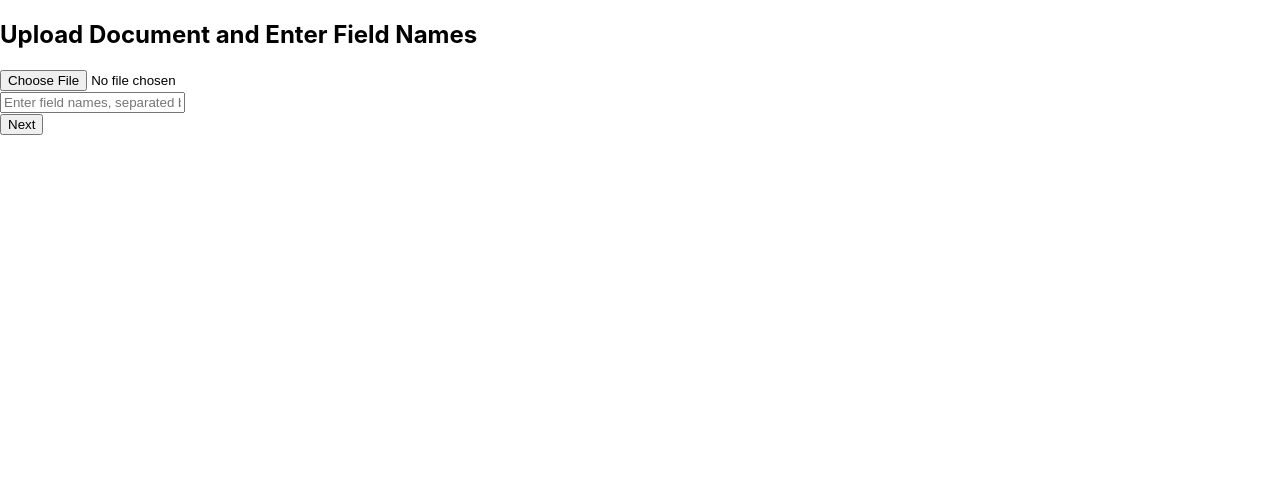
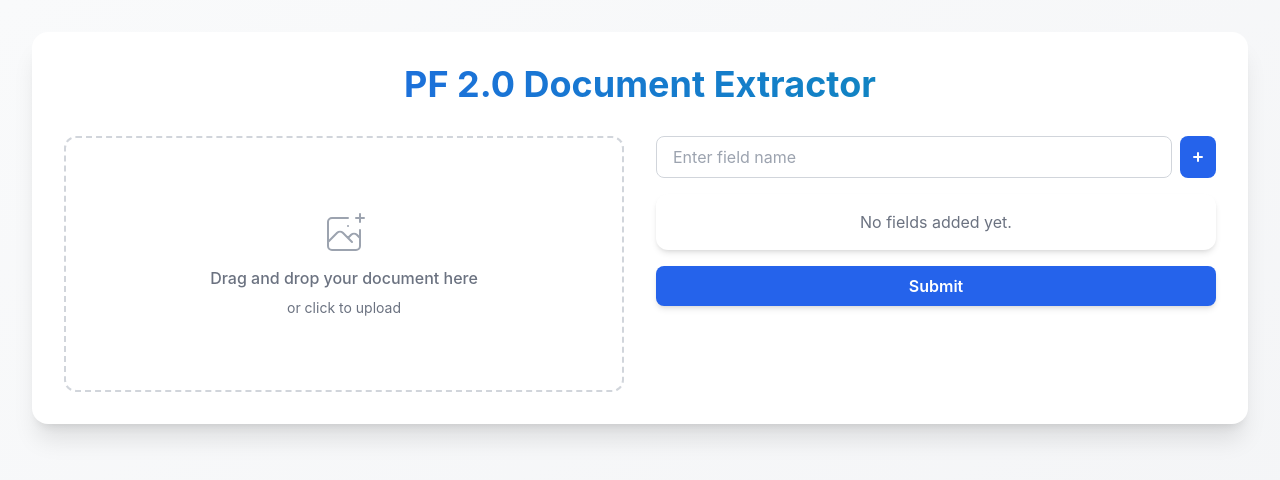
Before and after one commit to Tanya1227/PF_Prototype, a React (Create React App) app: page / in a window 1280 px wide. Shown: the top 480 px of the page. Built offline with nearby package versions, Linux system fonts and the light colour scheme.

Commit message:
changed ui

```diff
--- a/package.json
+++ b/package.json
@@ -6,6 +6,7 @@
     "@testing-library/jest-dom": "^5.17.0",
     "@testing-library/react": "^13.4.0",
     "@testing-library/user-event": "^13.5.0",
+    "pdfjs-dist": "^2.10.377",
     "react": "^18.3.1",
     "react-dom": "^18.3.1",
     "react-router-dom": "^6.27.0",
@@ -35,5 +36,8 @@
       "last 1 firefox version",
       "last 1 safari version"
     ]
+  },
+  "devDependencies": {
+    "tailwindcss": "^3.4.14"
   }
 }
--- a/src/DocumentForm.js
+++ b/src/DocumentForm.js
@@ -1,96 +1,202 @@
 import React, { useState } from 'react';
-import { useNavigate } from 'react-router-dom';
+import PDFViewer from './utils/PDFViewer'; // Assuming you have this component
 
-function App() {
+const OCRApp = () => {
+  const [fields, setFields] = useState([]);
   const [file, setFile] = useState(null);
-  const [fieldNames, setFieldNames] = useState('');
-  const navigate = useNavigate();
+  const [fieldName, setFieldName] = useState('');
+  const [isDragging, setIsDragging] = useState(false);
 
   const handleFileChange = (e) => {
-    setFile(e.target.files[0]);
+    const selectedFile = e.target.files[0];
+    if (selectedFile && (selectedFile.type === 'application/pdf' || selectedFile.type.startsWith('image/'))) {
+      setFile(selectedFile);
+    } else {
+      alert('Please upload an image or a PDF file.');
+    }
   };
 
-  const handleFieldNamesChange = (e) => {
-    setFieldNames(e.target.value);
+  const handleDrop = (e) => {
+    e.preventDefault();
+    const selectedFile = e.dataTransfer.files[0];
+    if (selectedFile && (selectedFile.type === 'application/pdf' || selectedFile.type.startsWith('image/'))) {
+      setFile(selectedFile);
+    } else {
+      alert('Please upload an image or a PDF file.');
+    }
+    setIsDragging(false);
   };
 
-  const handleSubmit = (e) => {
+  const handleDragOver = (e) => {
     e.preventDefault();
+    setIsDragging(true);
+  };
 
-    if (!file || !fieldNames) {
-      alert('Please upload a file and enter field names.');
-      return;
+  const handleDragLeave = () => {
+    setIsDragging(false);
+  };
+
+  const handleAddField = () => {
+    if (fieldName) {
+      setFields((prevFields) => [...prevFields, fieldName]);
+      setFieldName('');
     }
+  };
 
-    // Split field names by comma and trim whitespace
-    const enteredFieldNames = fieldNames.split(',').map(name => name.trim());
+  const handleReplaceFile = () => {
+    setFile(null);
+  };
 
-    // Simulating the backend response with static data
-    const mockBackendResponse = [
-      {
-        "serialNo": "1",
-        "id": "14",
-        "entityValue": "US-001",
-        "entityName": "Location",
-        "pixelCoord": [[652.0, 211.0], [695.0, 211.0], [695.0, 227.0], [652.0, 227.0]]
-      },
-      {
-        "serialNo": "2",
-        "id": "15",
-        "entityValue": "John",
-        "entityName": "Name",
-        "pixelCoord": [[55.0, 235.0], [83.0, 235.0], [83.0, 249.0], [55.0, 249.0]]
-      },
-      {
-        "serialNo": "3",
-        "id": "33",
-        "entityValue": "2312/2019",
-        "entityName": "Date",
-        "pixelCoord": [[637.0, 265.0], [695.0, 265.0], [695.0, 277.0], [637.0, 277.0]]
-      },
-      {
-        "serialNo": "4",
-        "id": "60",
-        "entityValue": "$154.06",
-        "entityName": "Amount",
-        "pixelCoord": [[626.0, 555.0], [685.0, 555.0], [685.0, 575.0], [626.0, 575.0]]
-      }
-    ];
-
-    // Filter the backend response to include only the entered field names
-    const filteredFieldData = mockBackendResponse.filter(field =>
-      enteredFieldNames.includes(field.entityName)
-    );
-
-    // Navigate to the viewer page with the filtered backend response and document
-    navigate('/viewer', {
-      state: {
-        fieldData: filteredFieldData,
-        documentUrl: URL.createObjectURL(file)
-      }
-    });
+  const handleSubmit = () => {
+    console.log('Submitting:', { fields, file });
+    // Add your API logic here
   };
 
   return (
-    <div>
-      <h2>Upload Document and Enter Field Names</h2>
-      <form onSubmit={handleSubmit}>
-        <div>
-          <input type="file" accept=".pdf,.png,.jpg,.jpeg" onChange={handleFileChange} required />
+    <div className="min-h-screen bg-gradient-to-br from-gray-50 to-gray-100 p-4 sm:p-6 md:p-8">
+      <div className="w-full h-full mx-auto bg-white rounded-2xl shadow-xl overflow-hidden">
+        <div className="p-6 sm:p-8">
+          <h1 className="text-3xl sm:text-4xl font-bold mb-8 text-center bg-clip-text text-transparent bg-gradient-to-r from-blue-600 to-cyan-600">
+            PF 2.0 Document Extractor
+          </h1>
+          <div className="grid grid-cols-1 md:grid-cols-2 gap-8">
+            {/* Left Section: Upload Area */}
+            <div className="space-y-4">
+              {!file ? (
+                <div
+                  className={`border-2 border-dashed rounded-xl p-8 h-64 flex flex-col items-center justify-center transition-all duration-200 ${
+                    isDragging
+                      ? 'border-blue-500 bg-blue-50'
+                      : 'border-gray-300 hover:border-blue-400 hover:bg-gray-50'
+                  }`}
+                  onDragOver={handleDragOver}
+                  onDragLeave={handleDragLeave}
+                  onDrop={handleDrop}
+                >
+                  <input
+                    type="file"
+                    accept="image/*,application/pdf"
+                    onChange={handleFileChange}
+                    className="hidden"
+                    id="file-upload"
+                  />
+                  <label
+                    htmlFor="file-upload"
+                    className="cursor-pointer text-gray-500 space-y-2 text-center"
+                  >
+                    <svg
+                      className="mx-auto h-12 w-12 text-gray-400"
+                      stroke="currentColor"
+                      fill="none"
+                      viewBox="0 0 48 48"
+                      aria-hidden="true"
+                    >
+                      <path
+                        d="M28 8H12a4 4 0 00-4 4v20m32-12v8m0 0v8a4 4 0 01-4 4H12a4 4 0 01-4-4v-4m32-4l-3.172-3.172a4 4 0 00-5.656 0L28 28M8 32l9.172-9.172a4 4 0 015.656 0L28 28m0 0l4 4m4-24h8m-4-4v8m-12 4h.02"
+                        strokeWidth={2}
+                        strokeLinecap="round"
+                        strokeLinejoin="round"
+                      />
+                    </svg>
+                    <span className="block font-medium">
+                      Drag and drop your document here
+                    </span>
+                    <span className="block text-sm">or click to upload</span>
+                  </label>
+                </div>
+              ) : (
+                <div className="flex flex-col items-center">
+                  {file.type.startsWith('image/') ? (
+                    <img
+                      src={URL.createObjectURL(file)}
+                      alt="Preview"
+                      className="h-72 object-contain rounded-lg shadow-lg mb-4"
+                    />
+                  ) : (
+                    <PDFViewer file={file} />
+                  )}
+                  <button
+                    onClick={handleReplaceFile}
+                    className="mt-4 bg-blue-600 text-white px-4 py-2 rounded"
+                  >
+                    Replace File
+                  </button>
+                </div>
+              )}
+            </div>
+
+            {/* Right Section: Field Input and List */}
+            <div className="space-y-4">
+              <div className="flex space-x-2">
+                <input
+                  type="text"
+                  value={fieldName}
+                  onChange={(e) => setFieldName(e.target.value)}
+                  className="flex-grow px-4 py-2 border border-gray-300 rounded-lg focus:outline-none focus:ring-2 focus:ring-blue-500"
+                  placeholder="Enter field name"
+                />
+                <button
+                  onClick={handleAddField}
+                  className="p-2 bg-blue-600 text-white rounded-lg hover:bg-blue-700 focus:outline-none focus:ring-2 focus:ring-blue-500 focus:ring-offset-2"
+                >
+                  <svg
+                    className="h-5 w-5"
+                    xmlns="http://www.w3.org/2000/svg"
+                    viewBox="0 0 20 20"
+                    fill="currentColor"
+                    aria-hidden="true"
+                  >
+                    <path
+                      fillRule="evenodd"
+                      d="M10 5a1 1 0 011 1v3h3a1 1 0 110 2h-3v3a1 1 0 11-2 0v-3H6a1 1 0 110-2h3V6a1 1 0 011-1z"
+                      clipRule="evenodd"
+                    />
+                  </svg>
+                </button>
+              </div>
+              <div className="bg-white rounded-xl shadow-md overflow-hidden">
+                {fields.length === 0 ? (
+                  <p className="text-gray-500 text-center p-4">No fields added yet.</p>
+                ) : (
+                  <ul className="divide-y divide-gray-200">
+                    {fields.map((field, index) => (
+                      <li key={index} className="flex items-center justify-between p-4">
+                        <span className="text-gray-700">{field}</span>
+                        <button
+                          onClick={() => setFields(fields.filter((_, i) => i !== index))}
+                          className="text-gray-400 hover:text-red-500 focus:outline-none"
+                        >
+                          <svg
+                            className="h-5 w-5"
+                            xmlns="http://www.w3.org/2000/svg"
+                            viewBox="0 0 20 20"
+                            fill="currentColor"
+                            aria-hidden="true"
+                          >
+                            <path
+                              fillRule="evenodd"
+                              d="M4.293 4.293a1 1 0 011.414 0L10 8.586l4.293-4.293a1 1 0 111.414 1.414L11.414 10l4.293 4.293a1 1 0 01-1.414 1.414L10 11.414l-4.293 4.293a1 1 0 01-1.414-1.414L8.586 10 4.293 5.707a1 1 0 010-1.414z"
+                              clipRule="evenodd"
+                            />
+                          </svg>
+                        </button>
+                      </li>
+                    ))}
+                  </ul>
+                )}
+              </div>
+              <button
+                onClick={handleSubmit}
+                className="w-full py-2 px-4 bg-blue-600 hover:bg-blue-700 focus:ring-blue-500 focus:ring-offset-blue-200 text-white transition ease-in duration-200 text-center text-base font-semibold shadow-md focus:outline-none focus:ring-2 focus:ring-offset-2 rounded-lg"
+              >
+                Submit
+              </button>
+            </div>
+          </div>
         </div>
-        <div>
-          <input
-            type="text"
-            placeholder="Enter field names, separated by commas"
-            value={fieldNames}
-            onChange={handleFieldNamesChange}
-            required
-          />
-        </div>
-        <button type="submit">Next</button>
-      </form>
+      </div>
     </div>
   );
-}
+};
 
-export default App;
+export default OCRApp;
--- /dev/null
+++ b/src/utils/PDFViewer.js
@@ -0,0 +1,64 @@
+import React, { useEffect, useRef, useState } from 'react';
+import { getDocument, GlobalWorkerOptions } from 'pdfjs-dist/build/pdf';
+
+// Set the path to the worker script
+GlobalWorkerOptions.workerSrc = `https://cdnjs.cloudflare.com/ajax/libs/pdf.js/2.10.377/pdf.worker.js`;
+
+const PDFViewer = ({ file }) => {
+  const canvasRef = useRef();
+  const [numPages, setNumPages] = useState(null);
+  const [pageNumber, setPageNumber] = useState(1);
+
+  useEffect(() => {
+    const loadingTask = getDocument(URL.createObjectURL(file));
+    loadingTask.promise.then((pdf) => {
+      setNumPages(pdf.numPages);
+      renderPage(pageNumber, pdf);
+    }, (reason) => {
+      console.error(reason);
+    });
+  }, [file, pageNumber]);
+
+  const renderPage = (num, pdf) => {
+    pdf.getPage(num).then((page) => {
+      const canvas = canvasRef.current;
+      const context = canvas.getContext('2d');
+      const viewport = page.getViewport({ scale: 1 });
+      canvas.height = viewport.height;
+      canvas.width = viewport.width;
+
+      const renderContext = {
+        canvasContext: context,
+        viewport: viewport,
+      };
+      page.render(renderContext);
+    });
+  };
+
+  return (
+    <div className="flex flex-col items-center">
+      <canvas ref={canvasRef} />
+      <div className="flex space-x-2 mt-2">
+        <button
+          disabled={pageNumber <= 1}
+          onClick={() => setPageNumber((prev) => prev - 1)}
+          className="bg-blue-500 text-white px-4 py-2 rounded"
+        >
+          Previous
+        </button>
+        <button
+          disabled={pageNumber >= numPages}
+          onClick={() => setPageNumber((prev) => prev + 1)}
+          className="bg-blue-500 text-white px-4 py-2 rounded"
+        >
+          Next
+        </button>
+      </div>
+      <p>
+        Page {pageNumber} of {numPages}
+      </p>
+    </div>
+  );
+};
+
+export default PDFViewer;
--- /dev/null
+++ b/tailwind.config.js
@@ -0,0 +1,7 @@
+module.exports = {
+  content: ["./src/**/*.{html,js}"],
+  theme: {
+    extend: {},
+  },
+  plugins: [],
+}
```
Also changed, not shown: src/components/FieldCoordinates.js (added, +41 -0 lines), src/index.css (+7 -0 lines), 1 other file (tests, documents, lock files or other folders).
